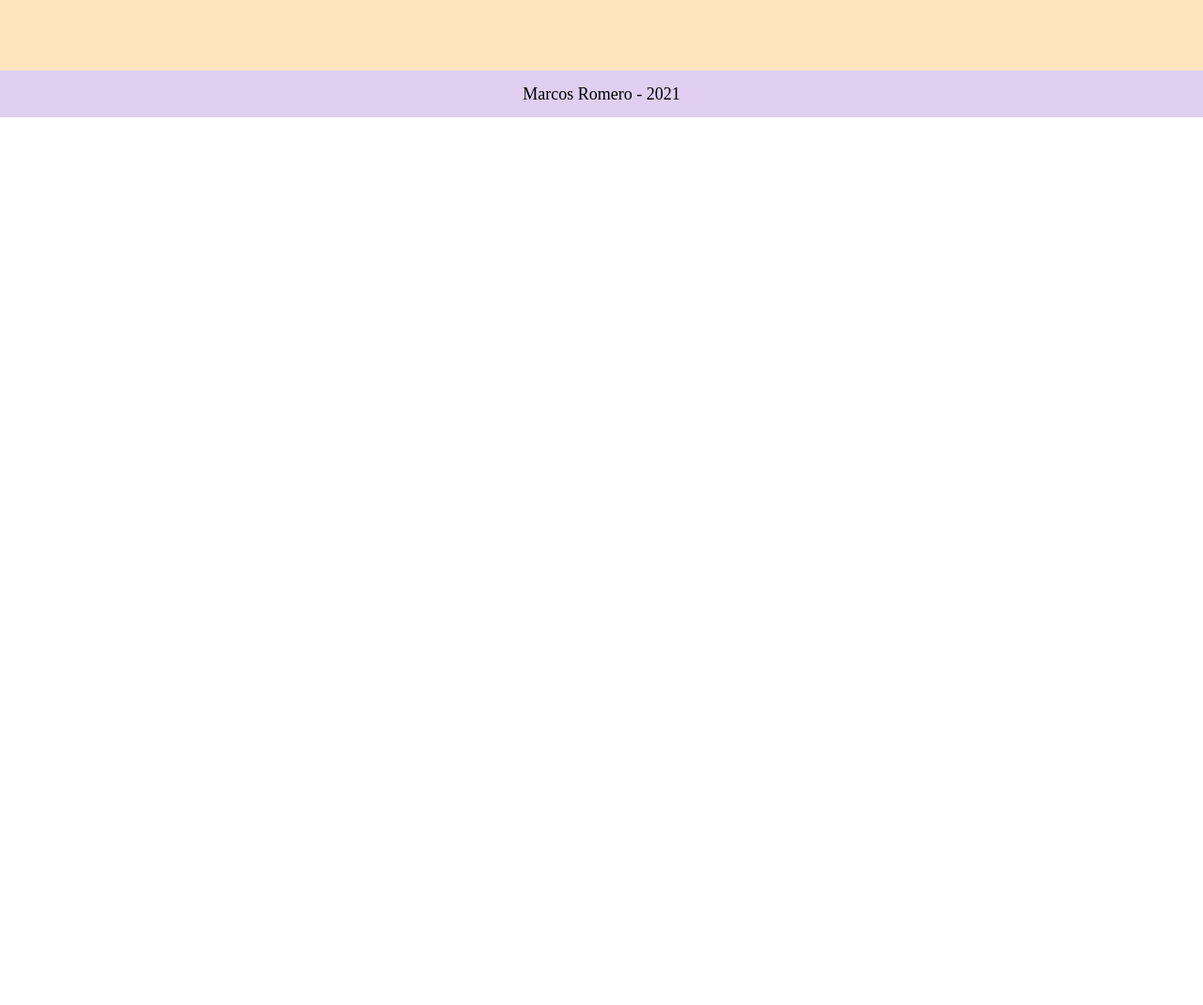
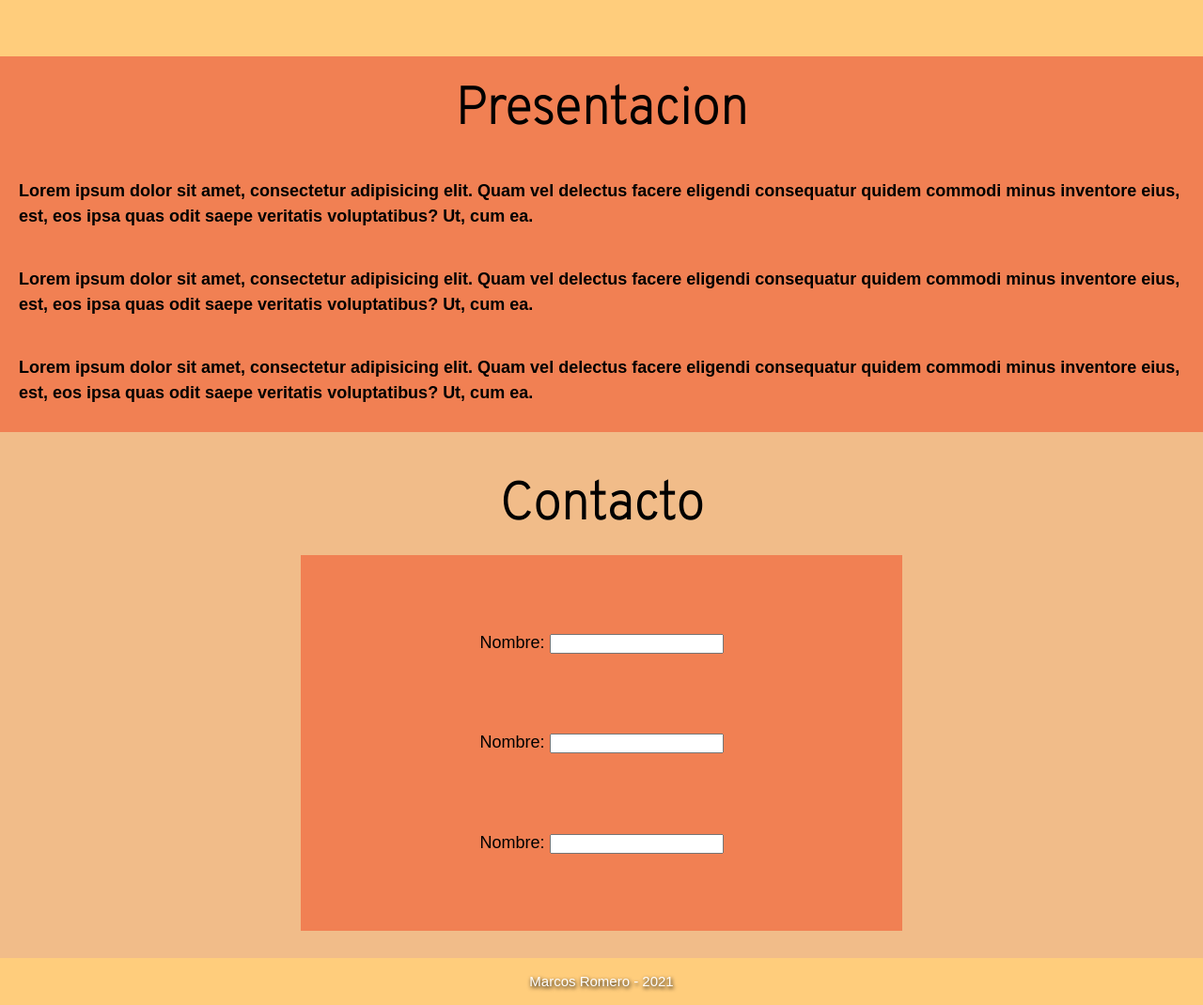
Before and after one commit to myseelf13/Proyect-2021, a website: page index.html in a window 1280 px wide. Shown: the part 720-1790 px from the top of the page at 94% size. Before the commit the page ends 845 px from the top, so only its background shows below. Drawn offline with Linux system fonts and the light colour scheme; a web font is replaced by a local one.

Commit message:
agregamos articulos, configuramos fuentes, etc

```diff
--- a/index.html
+++ b/index.html
@@ -7,31 +7,42 @@
     <title>Main Page</title>
     <link rel="stylesheet" href="main.css">
     <link rel="stylesheet" href="https://fonts.googleapis.com/icon?family=Material+Icons">
+    <link rel="preconnect" href="https://fonts.gstatic.com">
+    <link href="https://fonts.googleapis.com/css2?family=Chivo:wght@300&family=Overpass:wght@100&display=swap" rel="stylesheet">
 </head>
 <body>
-    <header class="container">
-        <div class="content">
+    <header class="contenedor seccion">
+        <div class="contenido">
             <h1 class="titulo">Maria Clara Librandi</h1>
             <h2 class="subtitulo">Dermatocosmiatra</h2>
         </div>
     </header>
 
-
-
-    <article>
-
+    <article class="presentacion">
+        <h2 class="subtitulo">Presentacion</h2>
+        <p>Lorem ipsum dolor sit amet, consectetur adipisicing elit. Quam vel delectus facere eligendi consequatur quidem commodi minus inventore eius, est, eos ipsa quas odit saepe veritatis voluptatibus? Ut, cum ea.</p>
+        <p>Lorem ipsum dolor sit amet, consectetur adipisicing elit. Quam vel delectus facere eligendi consequatur quidem commodi minus inventore eius, est, eos ipsa quas odit saepe veritatis voluptatibus? Ut, cum ea.</p>
+        <p>Lorem ipsum dolor sit amet, consectetur adipisicing elit. Quam vel delectus facere eligendi consequatur quidem commodi minus inventore eius, est, eos ipsa quas odit saepe veritatis voluptatibus? Ut, cum ea.</p>
     </article>
 
 
 
-    <article>
+    <article class="contacto">
+        <div>
+            <h2>Contacto</h2>
+        </div>
+        <div class="formulario">
+            <p>Nombre: <input type="text" name="" id=""></p>
+            <p>Nombre: <input type="text" name="" id=""></p>
+            <p>Nombre: <input type="text" name="" id=""></p>
+        </div>
 
     </article>
 
 
 
     <footer class="pie">
-        <div>Marcos Romero - 2021</div>
+        <a href="https://www.twitter.com/MarcosRomero_T" target="_blank">Marcos Romero - 2021</a>
     </footer>
 
 
--- a/main.css
+++ b/main.css
@@ -1,26 +1,26 @@
-:root{
+:root {
 
-    /*Basic Colors*/
+    /* Basic Colors */
     --basic-black: #000;
     --basic-white: #fff;
 
-    /*Main Colors*/
-    --background-primary: #FEE5BD;
-    --background-secundary: #F2B79F;
-    --background-tercery: #E0CFF1;
-    --background-footer: #C0D7DD;
+    /* Colors */
+    --background-primary: #ffcd7c;
+    --background-secundary: #f18053;
+    --background-tercery: #f1bc89;
+    --background-footer: #9bd3e0;
 
 
     /* font-sizes */
     --font-size-base: 10px;
-    --font-size-xs: 1.2rem;
+    --font-size-xs: 1.5rem;
     --font-size-sm: 1.8rem;
-    --font-size-md: 2.2rem;
-    --font-size-lg: 3.5rem;
-    --font-size-xl: 4.5rem;
+    --font-size-md: 2.9rem;
+    --font-size-lg: 5.5rem;
+    --font-size-xl: 6.2rem;
 }
 
-/** reset **/
+/* reset */
 html,
 body,
 p,
@@ -55,9 +55,8 @@ h4,
 h5,
 h6 {
   font-size: 100%;
-  font-weight: normal;
-  font-family: "Rubik", sans-serif;
   line-height: 1.125;
+  font-family: 'Overpass', sans-serif;
 }
 
 ul {
@@ -89,45 +88,107 @@ video {
   max-width: 100%;
 }
 
-/* html elements */
-body{
-    margin: 0;
+body {
+  font-family: 'Chivo', sans-serif;
 }
 
+a {
+  color: var(--basic-white);
+  text-decoration: none;
+}
+
+
 /* components  */
-.container{
+
+.seccion {
+    overflow: hidden;
+}
+
+.contenedor {
     display: flex;
     flex-direction: row;
     align-items: center;
+    height: calc(100vh - 20px);
+    background-color: var(--background-primary);
     justify-content: center;
-    width: auto;
-    height: calc(100vh - 5px);
-    background-color: var(--background-primary);
     color: var(--basic-black);
-}
+  }
 
-.content{
+.contenido {
     display: flex;
     flex-direction: column;
     align-items: center;
 }
 
-.titulo{
+.titulo {
     font-size: var(--font-size-xl);
     margin-bottom: 20px;
-    text-align: left;
 }
 
 .subtitulo {
     font-size: var(--font-size-md);
 }
 
-.pie{
+.presentacion {
+  display: flex;
+  flex-direction: column;
+  align-items: center;
+  justify-content: center;
+  height: 50vh;
+  background-color: var(--background-secundary);
+  font-size: var(--font-size-xs);
+}
+
+.presentacion p, h2 {
+  padding: 20px;
+  font-weight: bold;
+}
+
+.presentacion h2 {
+  font-size: var(--font-size-lg);
+}
+
+.presentacion p {
+  font-size: var(--font-size-sm);
+}
+
+.contacto {
+    display: flex;
+    flex-direction: column;
+    justify-content: center;
+    align-items: center;
+    height: 70vh;
+    background-color: var(--background-tercery);
+    font-size: var(--font-size-lg);
+}
+
+.formulario {
+  display: flex;
+  justify-content: space-evenly;
+  align-items: center;
+  flex-direction: column;
+  background-color: var(--background-secundary);
+  width: 80vh;
+  height: 50vh;
+}
+.formulario p {
+  font-size: var(--font-size-sm);
+}
+
+
+.pie {
     display: flex;
     justify-content: center;
     align-items: center;
     height: 50px;
-    background-color: var(--background-tercery);
-    color: var(--basic-black);
-    font-size: var(--font-size-sm);
+    background-color: var(--background-primary);
+    color: var(--basic-white);
+    font-size: var(--font-size-xs);
+    text-shadow: black 1px 2px 4px;
 }
+
+@media (max-width: 600px) {
+  :root {
+    --font-size-base: 12px;
+  }
+}
```
Also changed, not shown: dist/index.html, 4 other files.
